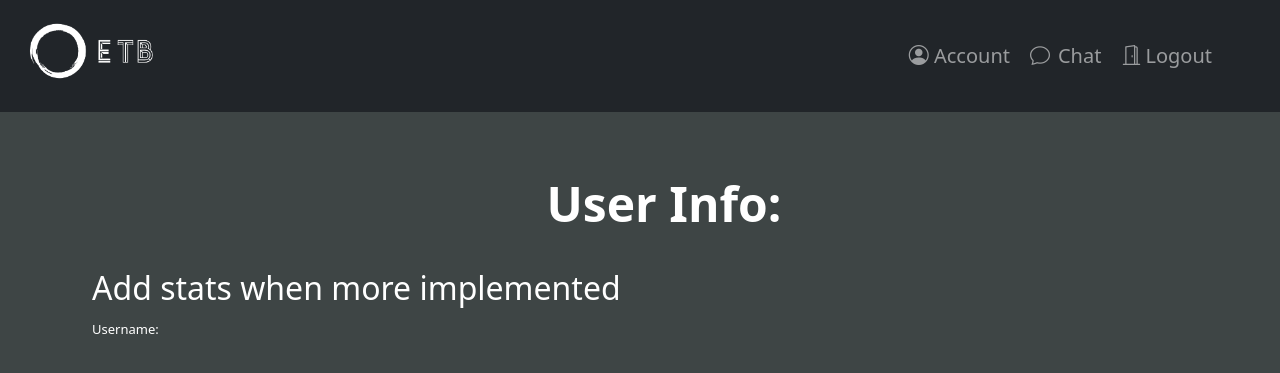
After one commit to mn00849/etb, a Django app: page /stats in a window 1280 px wide. The commit adds this page. Shown: the top 373 px of the page. Run offline with Django 4.2, Linux system fonts and the light colour scheme; a user stored in the database is signed in; style sheets or scripts are compiled from the project's sources; some libraries are stand-ins or nearby versions.

Commit message:
Added Simple User account page

```diff
--- a/homeapp/templates/homeapp/dashboard.html
+++ b/homeapp/templates/homeapp/dashboard.html
@@ -14,7 +14,7 @@
             <div class="d-flex justify-content-evenly flex-wrap dashboardcontainer h-100 w-100 pt-4">
                 <button style="width: 30%; height: 35%;" type="button" onclick="window.location='{% url 'budget' %}';" class="formbtn">Budget Setter</button>
                 <button style="width: 30%; height: 35%;" type="button" onclick="window.location='{% url 'routes' %}';" class="formbtn">Route Planner</button>
-                <button style="width: 30%; height: 35%;" type="button" onclick="window.location='{% url 'user' %}';" class="formbtn">User Statistics</button>
+                <button style="width: 30%; height: 35%;" type="button" onclick="window.location='{% url 'stats' %}';" class="formbtn">User Statistics</button>
                 <button style="width: 30%; height: 35%;" type="button" onclick="window.location='{% url 'friends' %}';" class="formbtn mb-5">Friends</button>
             </div>
         </div>
--- /dev/null
+++ b/homeapp/templates/homeapp/stats.html
@@ -0,0 +1,23 @@
+{% extends "base.html" %}
+
+{% block content %}
+    <div class="row" style="padding-top:2.5%">
+        <div class="col-sm-12">
+            <div class="ps-5">
+            <br>
+            <div class="container-fluid">
+                <p1><center><font size="+5"><b>User Info:</b></font></center></p1>
+                <br>
+                <ul>
+                    <font size="+3">Add stats when more implemented
+                    <br>
+                    </font>
+                    <font size="-1">Username:<br>
+
+                    </font>
+                </ul>
+
+            </div>
+        </div>
+    </div>
+{% endblock content %}
--- a/homeapp/urls.py
+++ b/homeapp/urls.py
@@ -10,12 +10,12 @@ urlpatterns = [
     path('routes', views.routes, name="routes"),
     path('route/delete/<int:id>', views.deleteRoute, name="deleteroute"),
     path('route/show/<int:id>', views.showRoute, name="showroute"),
-    #broken
+    path('user', views.user, name='user'),
     path('budget', views.budget, name='budget'),
     path('friends', views.friends, name='friends'),
     path('friend/add', views.addFriend, name='addfriend'),
     path('friend/delete/<int:id>', views.deleteFriend, name='deletefriend'),
-    path('user', views.user, name='user'),
+    path('stats', views.stats, name='stats'),
     path('chatlist', views.chatlist, name='chatlist'),
     path('setbudget', views.set_budget, name='setbudget'),
     path('budget/delete', views.delete_budget, name='deletebudget'),
--- a/homeapp/views.py
+++ b/homeapp/views.py
@@ -78,10 +78,18 @@ def friends(request):
 
     return render(request, 'homeapp/friends.html', context)
 
+@login_required(login_url='/login/auth0')
 def user(request):
     context = {}
+    context["user"] = request.user
     return render(request, 'homeapp/user.html', context)
 
+@login_required(login_url='/login/auth0')
+def stats(request):
+    context = {}
+    return render(request, 'homeapp/stats.html', context)
+
+@login_required(login_url='/login/auth0')
 def chatlist(request):
     context = {}
 
--- a/templates/navbar.html
+++ b/templates/navbar.html
@@ -19,6 +19,7 @@
                     <li class="nav-item"><a class="nav-link" href="http://localhost:8000/login/auth0"><i class="bi bi-person me-2"></i>Login/Sign Up</a> </li>
                 {% elif request.user.is_authenticated %}
                 <!--User button not in use yet, for redesign once all pages are functioning-->
+                    <li class="nav-item pe-1"><a class="nav-link" href="{% url 'user' %}"><i class="bi bi-person-circle"></i> Account</a></li>
                     <li class="nav-item pe-1"><a class="nav-link" href="{% url 'chatlist' %}"><i class="bi bi-chat pe-2"></i>Chat</a> </li>
                     <li class="nav-item"><a class="nav-link" href="{% url 'logout' %}"><i class="bi bi-door-open pe-1"></i>Logout</a> </li>
                 {% endif %}
```
Also changed, not shown: homeapp/templates/homeapp/user.html (+3 -11 lines).
